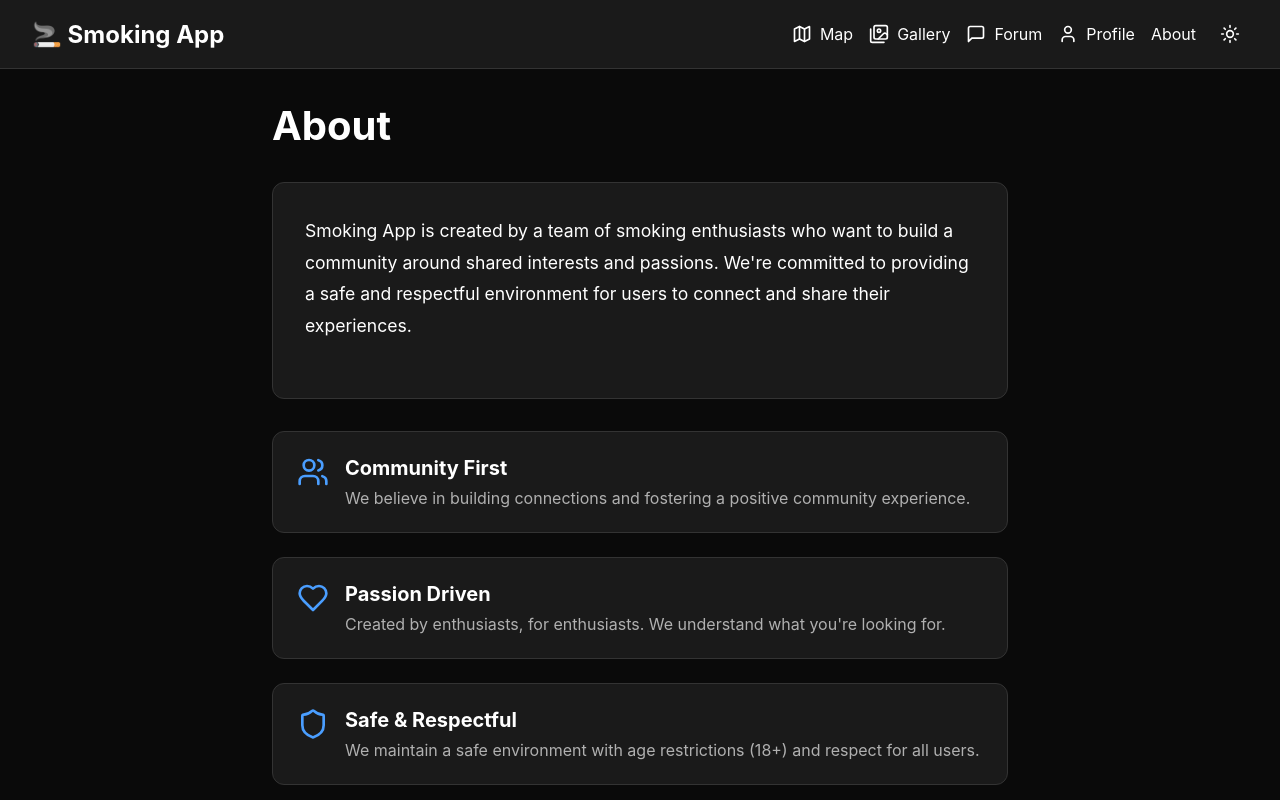
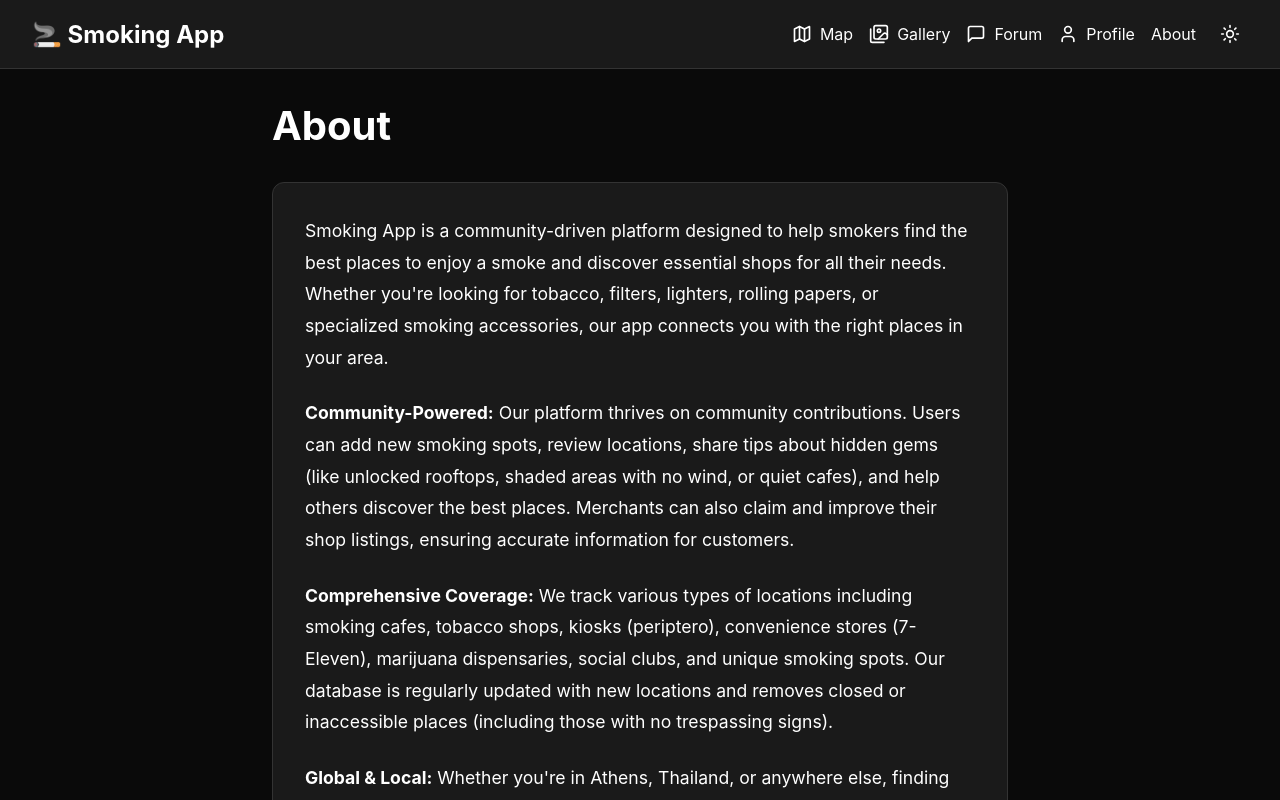
Before and after one commit to philipposk/smoking-app, a Next.js app: page /about in a window 1280 px wide. Shown: the top 800 px of the page. Built offline with nearby package versions, Linux system fonts and the light colour scheme.

Commit message:
Update About page with community features, fix Explore button, improve Google Maps message

```diff
--- a/app/about/page.tsx
+++ b/app/about/page.tsx
@@ -21,9 +21,28 @@ export default function AboutPage() {
           marginBottom: '2rem',
         }}>
           <p style={{ fontSize: '1.1rem', lineHeight: '1.8', marginBottom: '1.5rem' }}>
-            Smoking App is created by a team of smoking enthusiasts who want to build a community
-            around shared interests and passions. We&apos;re committed to providing a safe and respectful
-            environment for users to connect and share their experiences.
+            Smoking App is a community-driven platform designed to help smokers find the best places
+            to enjoy a smoke and discover essential shops for all their needs. Whether you&apos;re looking
+            for tobacco, filters, lighters, rolling papers, or specialized smoking accessories, our app
+            connects you with the right places in your area.
+          </p>
+          <p style={{ fontSize: '1.1rem', lineHeight: '1.8', marginBottom: '1.5rem' }}>
+            <strong>Community-Powered:</strong> Our platform thrives on community contributions. Users can
+            add new smoking spots, review locations, share tips about hidden gems (like unlocked rooftops,
+            shaded areas with no wind, or quiet cafes), and help others discover the best places. Merchants
+            can also claim and improve their shop listings, ensuring accurate information for customers.
+          </p>
+          <p style={{ fontSize: '1.1rem', lineHeight: '1.8', marginBottom: '1.5rem' }}>
+            <strong>Comprehensive Coverage:</strong> We track various types of locations including smoking
+            cafes, tobacco shops, kiosks (periptero), convenience stores (7-Eleven), marijuana dispensaries,
+            social clubs, and unique smoking spots. Our database is regularly updated with new locations
+            and removes closed or inaccessible places (including those with no trespassing signs).
+          </p>
+          <p style={{ fontSize: '1.1rem', lineHeight: '1.8', marginBottom: '1.5rem' }}>
+            <strong>Global & Local:</strong> Whether you&apos;re in Athens, Thailand, or anywhere else,
+            finding what you need shouldn&apos;t require asking locals. Our app aggregates data from Google
+            Maps and community contributions to help you find everything from big rolling papers to the perfect
+            smoking spot, no matter where you are in the world.
           </p>
         </div>
 
@@ -41,9 +60,9 @@ export default function AboutPage() {
           }}>
             <Users size={32} style={{ color: 'var(--accent)' }} />
             <div>
-              <h3 style={{ fontSize: '1.25rem', marginBottom: '0.5rem' }}>Community First</h3>
+              <h3 style={{ fontSize: '1.25rem', marginBottom: '0.5rem' }}>Community Contributions</h3>
               <p style={{ color: 'var(--text-secondary)' }}>
-                We believe in building connections and fostering a positive community experience.
+                Add new spots, review locations, share hidden gems. Your contributions help the entire community discover the best places.
               </p>
             </div>
           </div>
@@ -58,9 +77,9 @@ export default function AboutPage() {
           }}>
             <Heart size={32} style={{ color: 'var(--accent)' }} />
             <div>
-              <h3 style={{ fontSize: '1.25rem', marginBottom: '0.5rem' }}>Passion Driven</h3>
+              <h3 style={{ fontSize: '1.25rem', marginBottom: '0.5rem' }}>Merchant Features</h3>
               <p style={{ color: 'var(--text-secondary)' }}>
-                Created by enthusiasts, for enthusiasts. We understand what you&apos;re looking for.
+                Shop owners can claim and improve their listings, ensuring accurate information and better visibility for customers.
               </p>
             </div>
           </div>
@@ -75,9 +94,9 @@ export default function AboutPage() {
           }}>
             <Shield size={32} style={{ color: 'var(--accent)' }} />
             <div>
-              <h3 style={{ fontSize: '1.25rem', marginBottom: '0.5rem' }}>Safe & Respectful</h3>
+              <h3 style={{ fontSize: '1.25rem', marginBottom: '0.5rem' }}>Auto-Updates & Verification</h3>
               <p style={{ color: 'var(--text-secondary)' }}>
-                We maintain a safe environment with age restrictions (18+) and respect for all users.
+                Our system automatically updates from Google Maps, removes closed/inaccessible places, and verifies location accessibility (including no trespassing areas).
               </p>
             </div>
           </div>
```
Also changed, not shown: app/components/World3DView.tsx (+12 -2 lines), app/map/page.tsx (+35 -6 lines).
